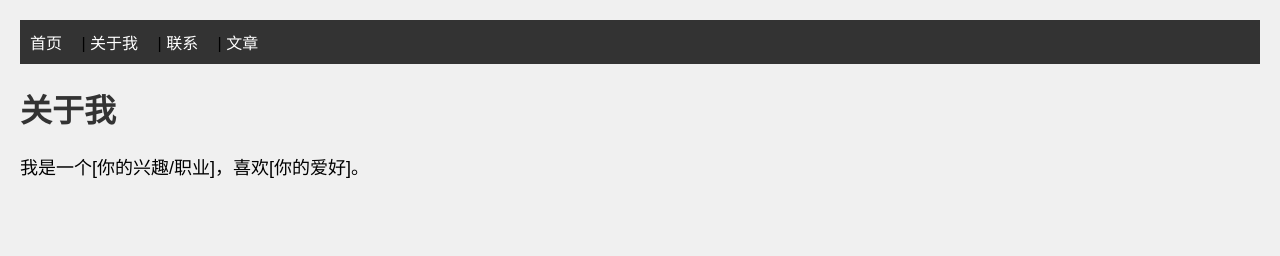
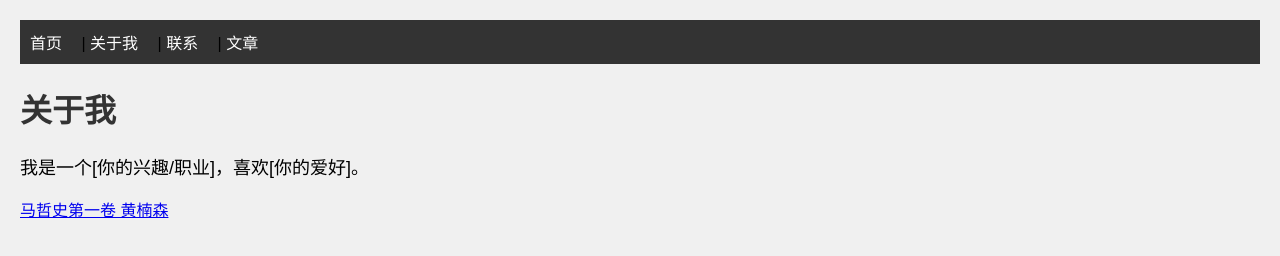
Before and after one commit to chulinxuan/chulinxuan.github.io, a plain HTML site: page about.html in a window 1280 px wide. Drawn offline with Linux system fonts and the light colour scheme.

Commit message:
Update about.html

```diff
--- a/about.html
+++ b/about.html
@@ -14,5 +14,6 @@
     </nav>
     <h1>关于我</h1>
     <p>我是一个[你的兴趣/职业]，喜欢[你的爱好]。</p>
+<a href="八本马哲史/马克思主义哲学史 第1卷 (马克思主义哲学的形成).pdf">马哲史第一卷 黄楠森</a>
 </body>
 </html>
```
